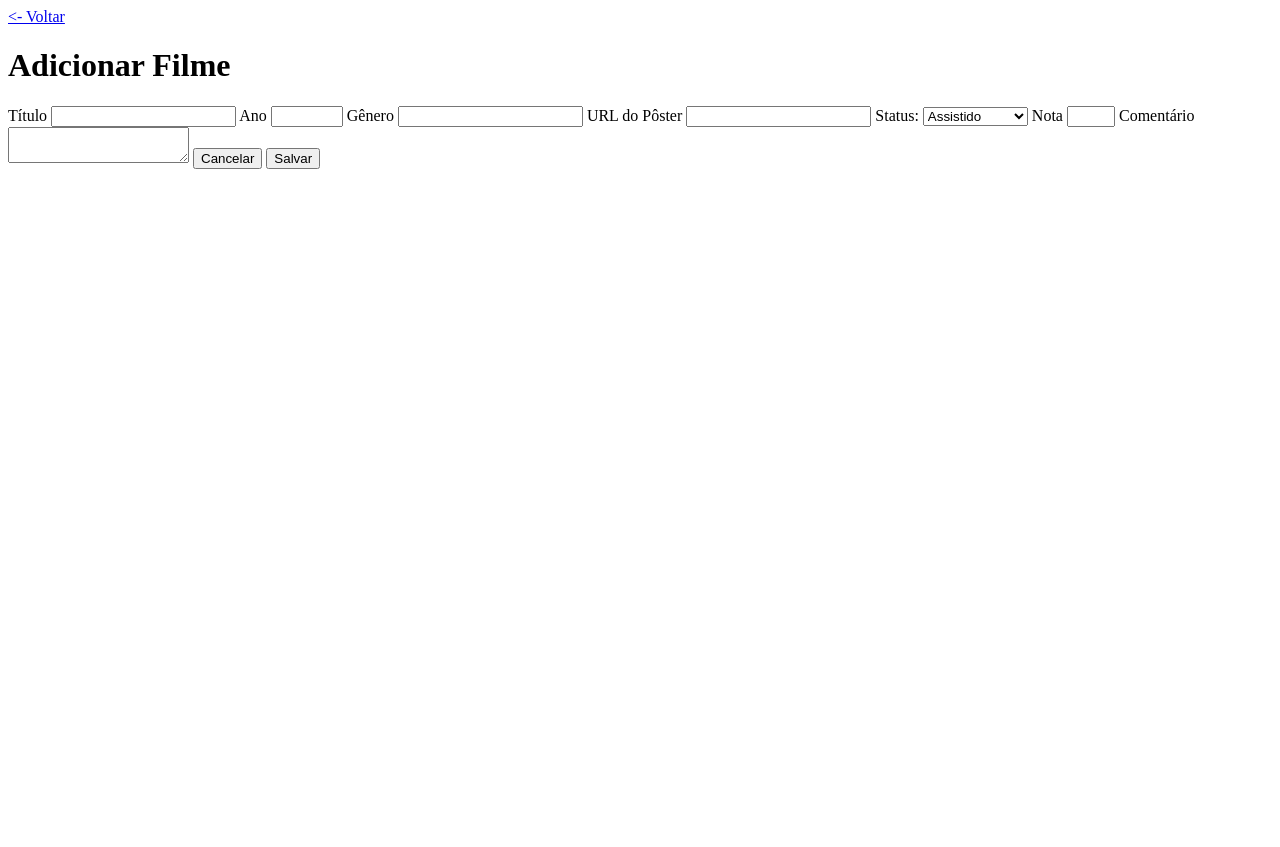
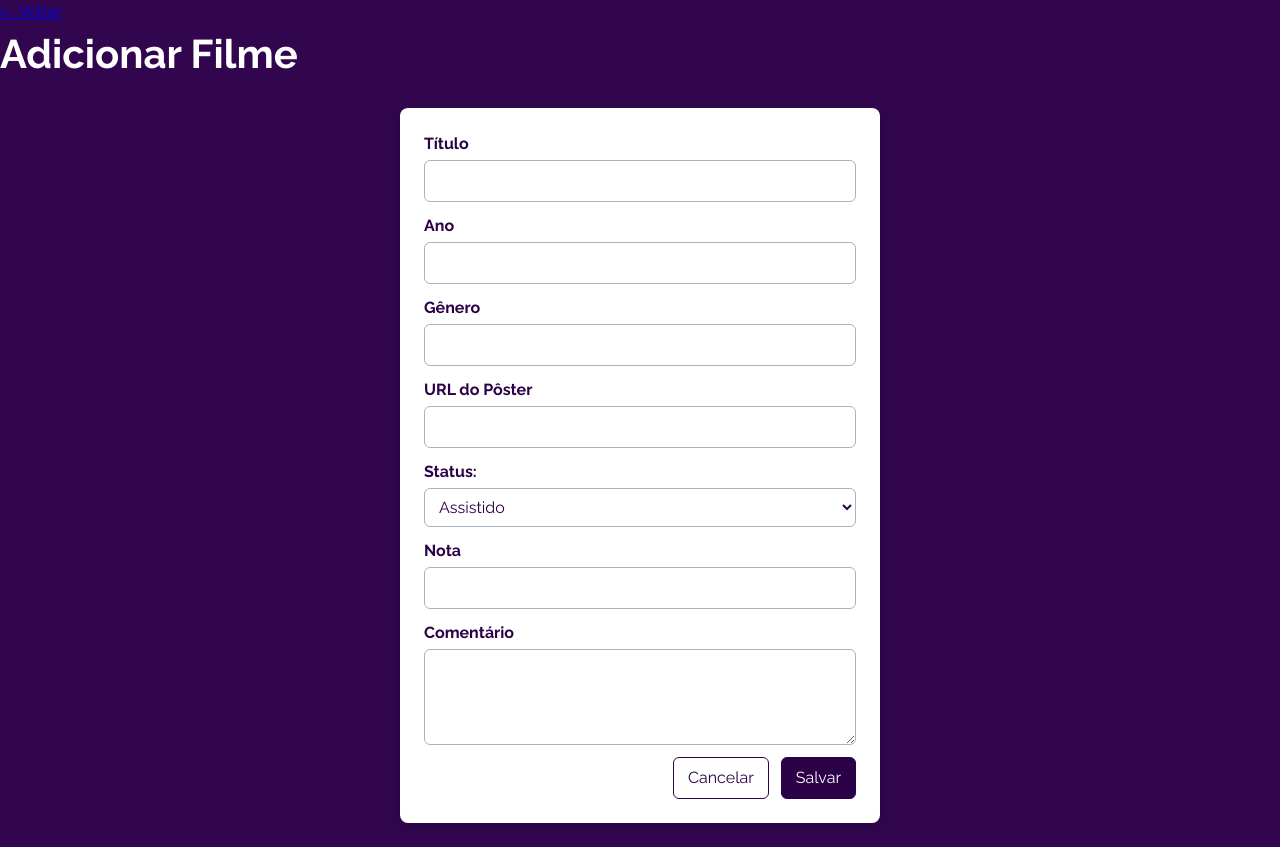
Before and after one commit to hiagodearaujodantasteixeira/CineTrack, a plain HTML site: page parte1/adicionar.html in a window 1280 px wide. Before the commit the page ends 800 px from the top, so only its background shows below. Drawn offline with Linux system fonts and the light colour scheme.

Commit message:
fix: estilo do formulario no repositório cinetrack.

```diff
--- a/parte1/adicionar.html
+++ b/parte1/adicionar.html
@@ -3,6 +3,7 @@
 <head>
     <meta charset="UTF-8">
     <meta name="viewport" content="width=device-width, initial-scale=1.0">
+    <link rel="stylesheet" href="style.css">
     <title>Adicionar filme - CineTrack</title>
 </head>
 <body>
@@ -10,30 +11,44 @@
     <h1>Adicionar Filme</h1>
 
     <form id ="form-filme">
+        <div class="campo">
             <label for="titulo">Título</label>
             <input id="titulo" name="titulo" type="text" required>
+        </div>
 
+        <div class="campo">
             <label for="ano">Ano</label>
             <input id="ano" name="ano" type="number" min="1888" max="2030" required>
+        </div>
 
+        <div class="campo">
             <label for="genero">Gênero</label>
             <input id="genero" name="genero" type="text" required>
+        </div>
 
+        <div class="campo">
             <label for="url">URL do Pôster</label>
             <input id="url" name="url" type="text">
+        </div>
 
+        <div class="campo">
             <label for="status">Status:</label>
             <select id="status" name="status" required>
                 <option value="ativo">Assistido</option>
                 <option value="pendente">Assistindo</option>
                 <option value="inativo">Quero assistir</option>
             </select>
+        </div>
 
+        <div class="campo">
             <label for="nota">Nota</label>
             <input id="nota" name="nota" type="number" min="1" max="5">
+        </div>
 
+        <div class="campo">
             <label for="comentario">Comentário</label>
             <textarea id="comentario" name="comentario"></textarea>
+        </div>
 
         <button type="button">Cancelar</button>
         <button type="submit">Salvar</button>
--- a/parte1/style.css
+++ b/parte1/style.css
@@ -145,3 +145,60 @@ nav button.ativo {
     object-fit: cover;
     border-radius: 6px;
 }
+
+#form-filme {
+    width: calc(100% - 32px);
+    max-width: 480px;
+    margin: 24px auto;
+    padding: 24px;
+    background: #fff;
+    color: var(--cor-primaria);
+    border-radius: var(--raio);
+    box-shadow: 0 2px 10px #0003;
+    display: flex;
+    flex-wrap: wrap;
+    justify-content: flex-end;
+    gap: 12px;
+}
+
+#form-filme .campo {
+    display: flex;
+    flex: 1 0 100%;
+    flex-direction: column;
+    gap: 4px;
+    min-width: 0;
+}
+
+#form-filme label {
+    font-weight: 700;
+}
+
+#form-filme input,
+#form-filme select,
+#form-filme textarea {
+    width: 100%;
+    padding: 8px 10px;
+    border: 1px solid #aab2bd;
+    border-radius: 6px;
+    background: #fff;
+    color: inherit;
+    font: inherit;
+}
+
+#form-filme textarea {
+    min-height: 96px;
+    resize: vertical;
+}
+
+#form-filme button {
+    padding: 8px 14px;
+    border: 1px solid var(--cor-primaria);
+    border-radius: 6px;
+    background: #fff;
+    color: var(--cor-primaria);
+}
+
+#form-filme button[type="submit"] {
+    background: var(--cor-primaria);
+    color: #fff;
+}
```
Lines whose indentation alone changed are shown as unchanged.
